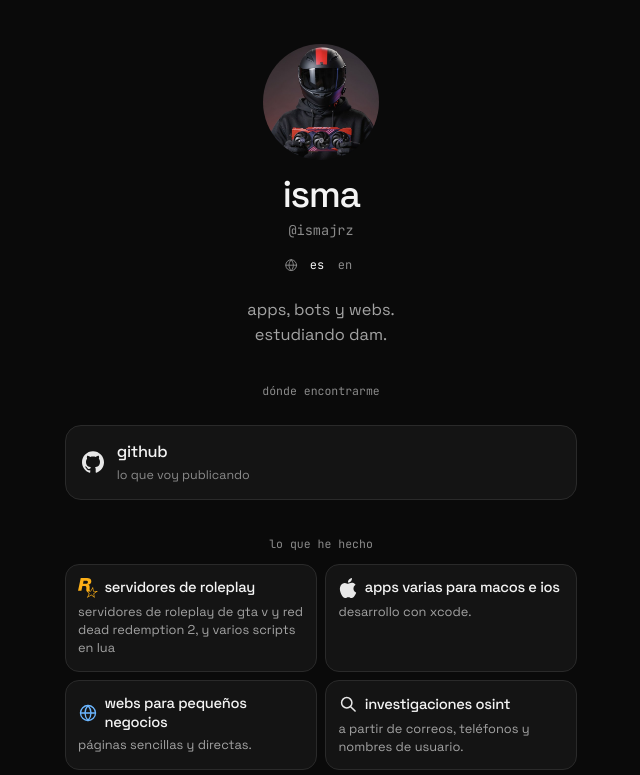
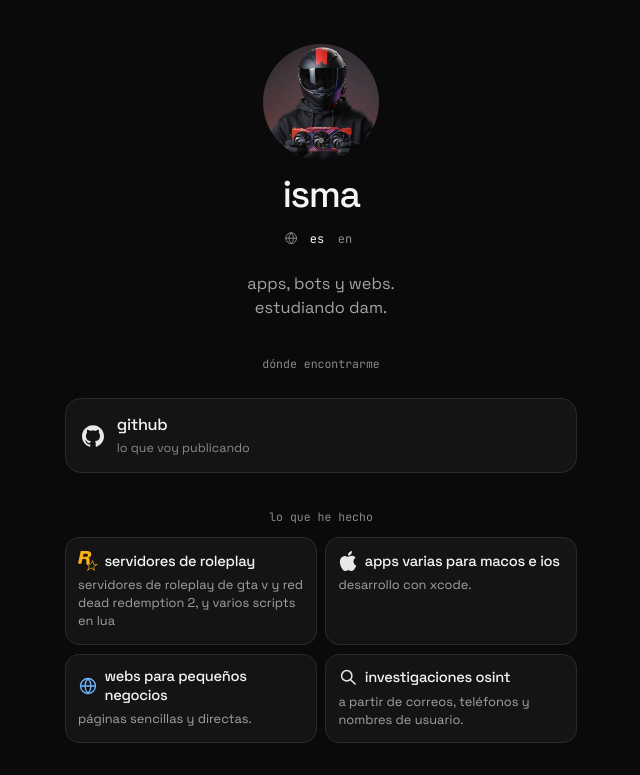
Before and after one commit to ismajrz/portfolio, a plain HTML site: page index.html in a window 1280 px wide. Shown: the top 775 px of the page, without its empty margins (319-959 px from the left). Drawn offline with Linux system fonts and the light colour scheme.

Commit message:
Portfolio: quita el @ bajo el nombre
Co-Authored-By: Claude Opus 5.5 <noreply@anthropic.com>
Claude-Session: https://claude.ai/code/session_01AGeZR4KBRJuqpeSSMoaEnF

```diff
--- a/index.html
+++ b/index.html
@@ -39,7 +39,6 @@
     <header>
       <img class="avatar" src="/avatar.jpg" width="116" height="116" alt="avatar de isma" data-i18n-alt="photoAlt" fetchpriority="high">
       <h1>isma</h1>
-      <p class="handle">@ismajrz</p>
       <div class="lang" role="group" aria-label="idioma" data-i18n-aria="langLabel">
         <svg class="lang-icon" aria-hidden="true" viewBox="0 0 24 24" fill="none" stroke="currentColor" stroke-width="1.6" stroke-linecap="round" stroke-linejoin="round"><circle cx="12" cy="12" r="9"/><path d="M3 12h18"/><path d="M12 3c2.4 2.6 3.6 5.7 3.6 9s-1.2 6.4-3.6 9c-2.4-2.6-3.6-5.7-3.6-9S9.6 5.6 12 3z"/></svg>
         <button type="button" data-set-lang="es" aria-pressed="true">es</button>
```
Also changed, not shown: 404.html (+0 -1 lines).
